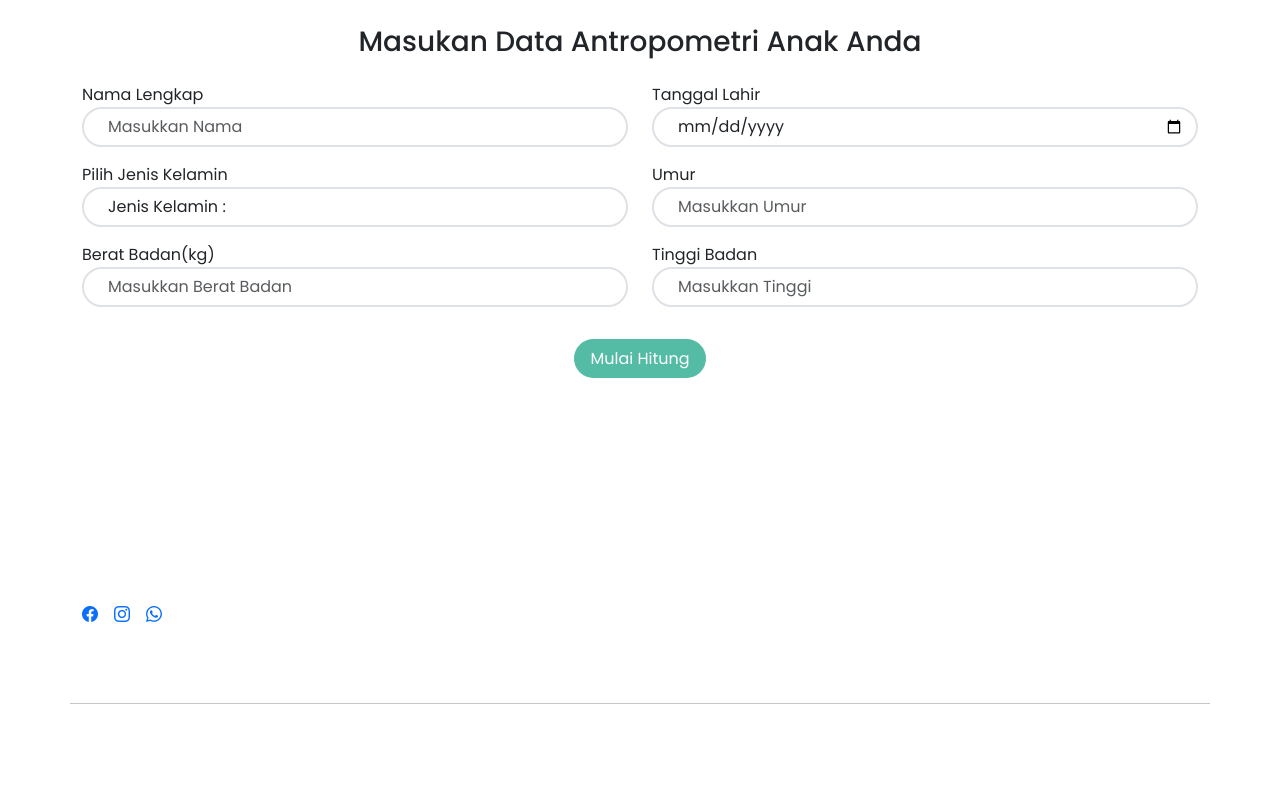
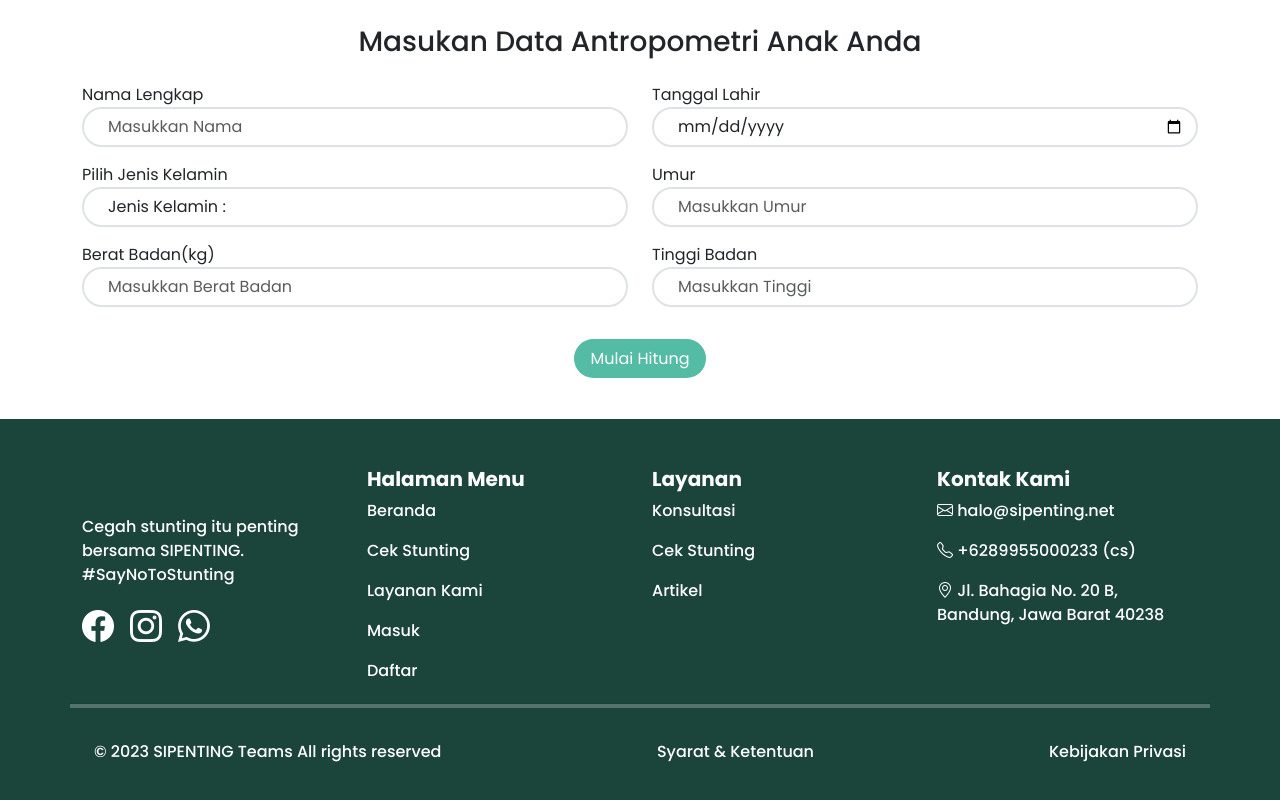
Before and after one commit to dwiwahyup/sipenting-team-s-fork, a plain HTML site: page cekStunting.html in a window 1280 px wide. Shown: the part 732-1532 px from the top of the page. Drawn offline with nearby package versions, Linux system fonts and the light colour scheme.

Commit message:
cek stunting selesai

```diff
--- a/cekStunting.html
+++ b/cekStunting.html
@@ -123,7 +123,7 @@
     <!--end cek stunting-->
 
     <!--footer-->
-    <footer class="px-md-0 px-3">
+    <footer class="footercolo px-md-0 px-3">
       <div class="container">
         <div class="row pt-5 pb-5 d-flex justify-content-around">
           <div class="col-md-4 col-lg-3">
@@ -145,7 +145,7 @@
             <div>
               <h5 class="text-white fw-bold fs-5">Halaman Menu</h5>
 
-              <div class="fw-200 text-white">
+              <div class="fw-medium text-white">
                 <a class="d-block text-white mb-3 text-decoration-none" href="">Beranda </a>
                 <a class="d-block text-white mb-3 text-decoration-none" href="">Cek Stunting </a>
                 <a class="d-block text-white mb-3 text-decoration-none" href="">Layanan Kami</a>
@@ -156,9 +156,9 @@
           </div>
           <div class="col-md-4 col-lg-3 mt-4 mt-md-0">
             <div>
-              <h5 class="text-white fw-500">Layanan</h5>
+              <h5 class="text-white fw-bold">Layanan</h5>
 
-              <div class="fw-200 text-white">
+              <div class="fw-medium text-white">
                 <a class="d-block text-white mb-3 text-decoration-none" href="">Konsultasi</a>
                 <a class="d-block text-white mb-3 text-decoration-none" href="">Cek Stunting</a>
                 <a class="d-block text-white mb-3 text-decoration-none" href="">Artikel</a>
@@ -167,9 +167,9 @@
           </div>
           <div class="col-md-4 col-lg-3 mt-4 mt-md-0">
             <div>
-              <h5 class="text-white fw-500">Kontak Kami</h5>
+              <h5 class="text-white fw-bold">Kontak Kami</h5>
 
-              <div class="fw-200 text-white">
+              <div class="fw-medium text-white">
                 <a class="d-block text-white mb-3 text-decoration-none" href="/#home"><i class="bi bi-envelope"></i> halo@sipenting.net </a>
                 <a class="d-block text-white mb-3 text-decoration-none" href="/#pengaduan"> <i class="bi bi-telephone"></i> +6289955000233 (cs)</a>
                 <a class="d-block text-white mb-3 text-decoration-none" href="/#pengaduan"> <i class="bi bi-geo-alt"></i> Jl. Bahagia No. 20 B, Bandung, Jawa Barat 40238</a>
--- a/css/style.css
+++ b/css/style.css
@@ -1,13 +1,16 @@
 :root {
-  font-family: "Poppins";
   --primary: #54bca4;
   --font: #1a2c24;
   --yellow: #f8d95f;
 }
 body {
-  font-family: "Poppins";
+  font-family: "Poppins", sans-serif;
 }
 //navbar
+.logonavbar{
+  width:"150";
+  height:"48":
+}
 .singkatan {
   color: var(--primary);
 }
@@ -17,12 +20,12 @@ body {
 .btnmasuk {
   border-color: var(--primary);
   color: var(--primary);
-  border-radius: 32px;
+  border-radius:32px;
 }
 .btndaftar {
   background-color: var(--primary);
   color: white;
-  border-radius: 32px;
+  border-radius:32px;
 }
 .btnmasuk:hover {
   background-color: var(--primary);
@@ -40,3 +43,24 @@ body {
   text-decoration: none;
   color: white;
 }
+.jstastitik {
+  color: var(--primary);
+}
+.labelartike {
+  color: var(--primary);
+}
+.linkaertikel {
+  color: var(--primary);
+}
+
+//cek stunting
+.main-title {
+  font-size: 44px;
+}
+footer {
+  background-color: #1b443b;
+}
+.footericons a {
+  font-size: 2rem;
+  color: white;
+}
```
